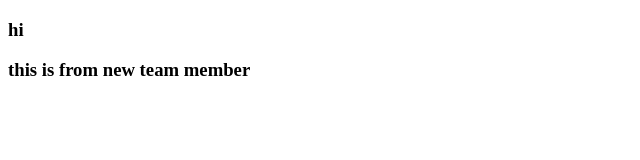
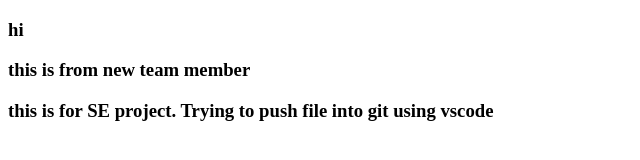
Before and after one commit to SyedMustafaMahmood/SEProject, a plain HTML site: page temp.html in a window 1280 px wide. Shown: the whole page, without its empty margins (0-640 px from the left). Drawn offline with Linux system fonts and the light colour scheme.

Commit message:
html file

```diff
--- a/temp.html
+++ b/temp.html
@@ -8,5 +8,6 @@
 <body>
     <h3>hi</h3>
     <h3> this is from new team member</h3>
+    <h3> this is for SE project. Trying to push file into git using vscode</h3>
 </body>
 </html>
```
